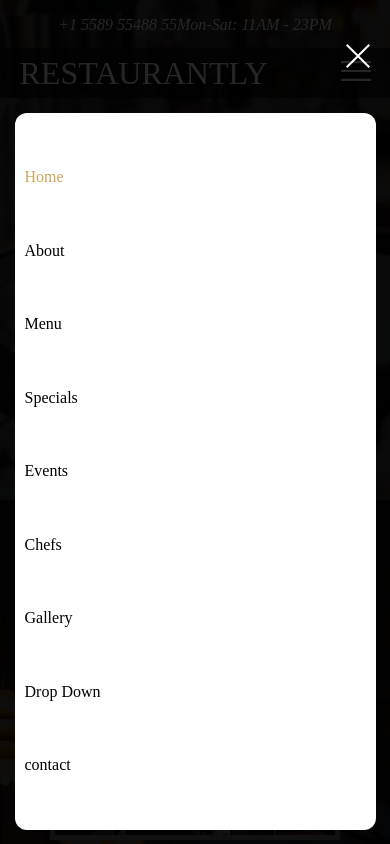
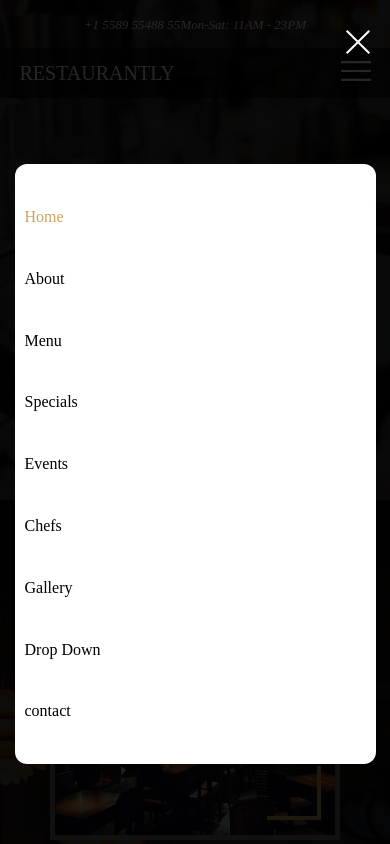
Before and after one commit to ayoeze191/restaurantlyClone, a React (Create React App) app: page / in a window 390 px wide. Both pictures are taken after a click on the picture 355 px from the left and 71 px from the top of the page. Shown: the top 844 px of the page. Built offline with nearby package versions, Linux system fonts and the light colour scheme.

Commit message:
little modification

```diff
--- a/src/Components/Header/Header.js
+++ b/src/Components/Header/Header.js
@@ -10,8 +10,6 @@ import './Header.css'
 const Header = () => {
 
 const [MobileNavStatus, setMobileNavStatus] = useState(false);
-
-
       const ShowMobileNav = () => {
         setMobileNavStatus(true)
           // console.log(this.state.MobileNavStatus)
@@ -22,7 +20,6 @@ const [MobileNavStatus, setMobileNavStatus] = useState(false);
       }
     return (
         <div id = "Home" className = "Header" style = {{ backgroundImage: `url(${herobg})`}}>
-
      <TopBar />
      <NavBar ShowMobileNav = {ShowMobileNav}/>
      <HeaderSection />
--- a/src/Components/Header/TopBar/TopBar.css
+++ b/src/Components/Header/TopBar/TopBar.css
@@ -14,6 +14,7 @@
     flex-direction: row;
     height: 100%;
     color: white;
+    justify-content: center;
 }
 .languages {
     display: none;
@@ -33,3 +34,10 @@
 li span {
     color: goldenrod;
 }
+
+@media screen and (max-width: 500px){
+    .contact-info {
+        font-size: small;
+    }
+
+}
--- a/src/Components/Main/AboutSection/AboutSection/AboutSection.css
+++ b/src/Components/Main/AboutSection/AboutSection/AboutSection.css
@@ -28,6 +28,7 @@
 }
 .about-img{
     width: 80%;
+    max-width: 500px;
     height: 300px;
     display: flex;
     justify-content: center;
@@ -78,8 +79,12 @@
         justify-content: space-evenly;
 
     }
+}
 
-
+@media screen and(min-width: 800px) {
+    .about-img{
+        max-width: 300px;
+    }
 }
 
 
@@ -115,6 +120,7 @@
     color: white;
     width: fit-content;
     width: 90%;
+    max-width: 500px;
     text-align: left;
 }
 
--- a/src/Components/UI/NavBar/NavItems/NavItemsMobile/NavItemsMobile.css
+++ b/src/Components/UI/NavBar/NavItems/NavItemsMobile/NavItemsMobile.css
@@ -2,11 +2,13 @@
     background-color: white;
     width: 90%;
     height: 85%;
+    max-height: 600px;
     display: flex;
     flex-direction: column;
     justify-content: space-evenly;
     align-items: flex-start;
     padding-left: 10px;
+    margin: auto auto;
     border-radius: 12px;
     /* transform: translateX(6%); */
 }
--- /dev/null
+++ b/src/Components/UI/RestaurantName/RestaurantName.css
@@ -0,0 +1,6 @@
+
+@media screen and (max-width: 500px){
+.RestaurantName{
+    font-size: 20px;
+}
+}
--- a/src/Components/UI/RestaurantName/RestaurantName.js
+++ b/src/Components/UI/RestaurantName/RestaurantName.js
@@ -1,8 +1,8 @@
 import React from "react";
-
+import './RestaurantName.css'
 const RestaurantName = (props) => {
     return (
-        <h1 style = {{ 'display':'flex', 'justifyContent': "center", 'textTransform': `${props.case}`, 'fontWeight': `${props.weight}`, color: `${props.color}`}} >RESTAURANTLY</h1>
+        <h1 className = "RestaurantName" style = {{ 'display':'flex', 'justifyContent': "center", 'textTransform': `${props.case}`, 'fontWeight': `${props.weight}`, color: `${props.color}`}} >RESTAURANTLY</h1>
     )
 }
 
```
Also changed, not shown: src/Components/Header/TopBar/TopBar.js (line endings or trailing spaces), 11 other files (tests, documents, lock files or other folders).
